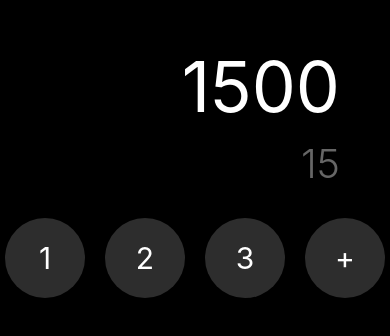
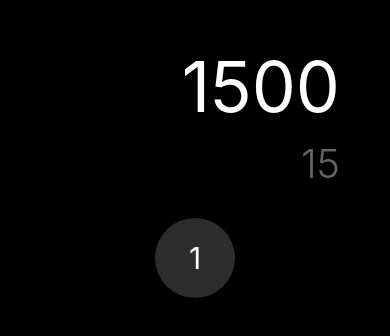
Before and after one commit to Nefta11/iosCalculator, a React Native app: screen / in a window 390 px wide. Shown: the part 508-844 px from the top of the page. Built offline with nearby package versions, Linux system fonts and the light colour scheme.

Commit message:
Eliminar botones innecesarios en CalculatorScreen para simplificar la interfaz

```diff
--- a/src/presentation/screens/CalculatorScreen.tsx
+++ b/src/presentation/screens/CalculatorScreen.tsx
@@ -13,15 +13,7 @@ const CalculatorScreen = () => {
                 <Pressable style={styles.button}>
                     <Text style={styles.buttonText}>1</Text>
                 </Pressable>
-                <Pressable style={styles.button}>
-                    <Text style={styles.buttonText}>2</Text>
-                </Pressable>
-                <Pressable style={styles.button}>
-                    <Text style={styles.buttonText}>3</Text>
-                </Pressable>
-                <Pressable style={styles.button}>
-                    <Text style={styles.buttonText}>+</Text>
-                </Pressable>
+
             </View>
 
         </View >
```
